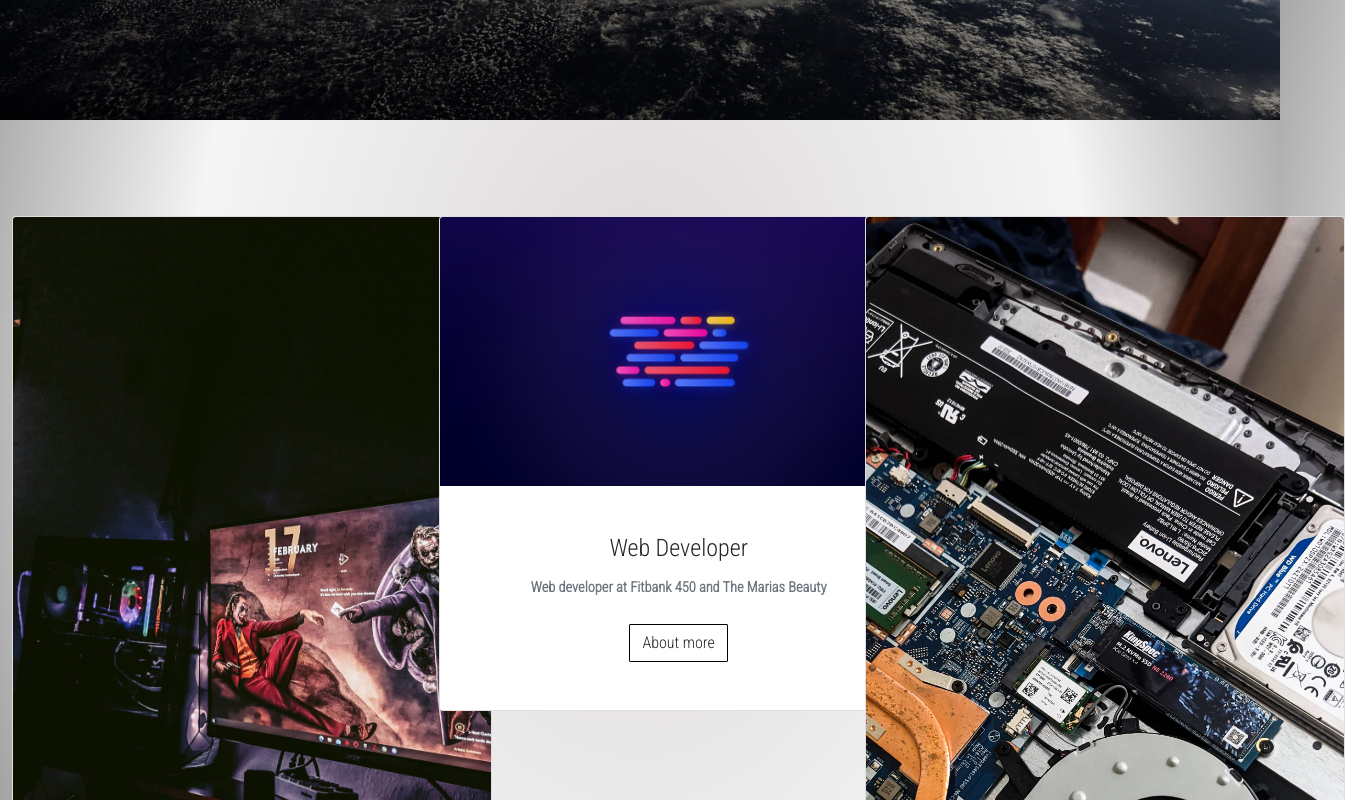
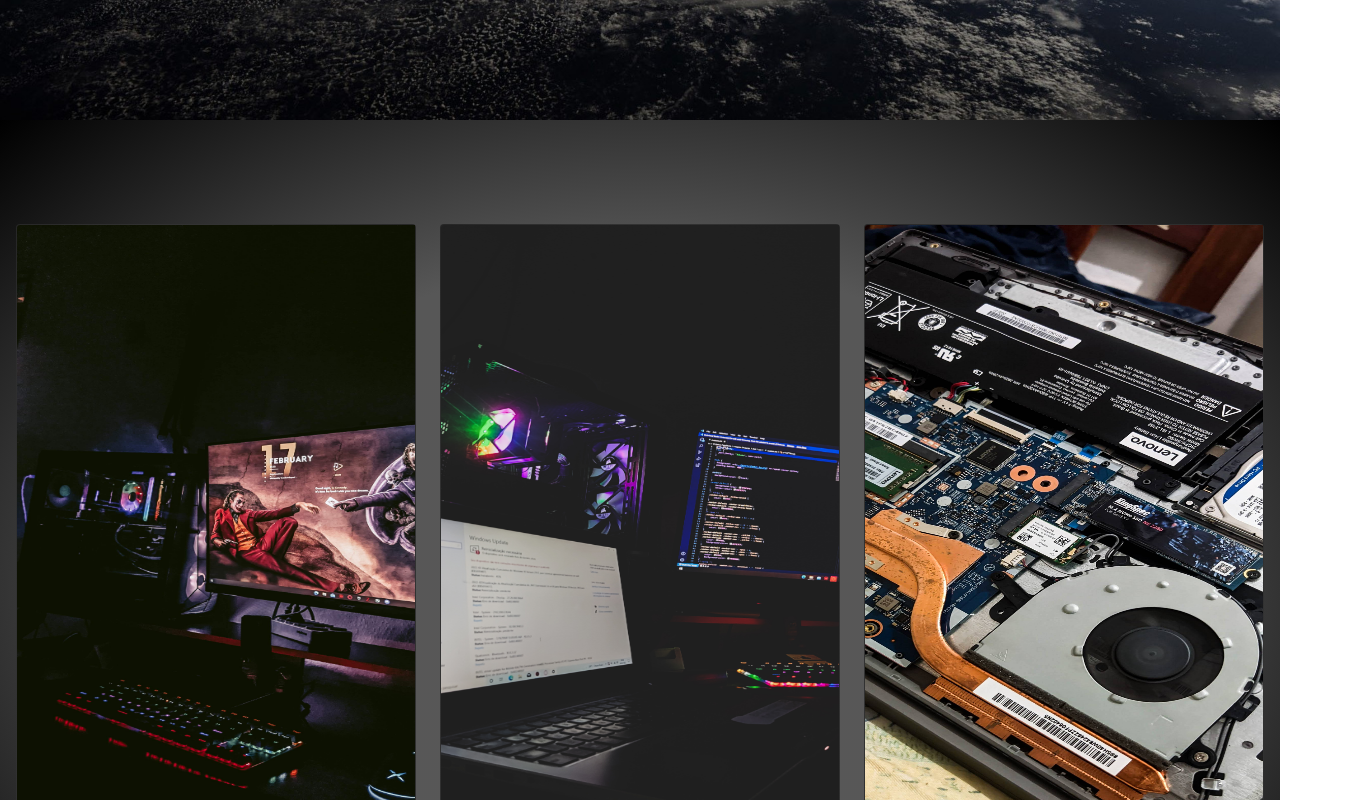
Before and after one commit to KennedyCordeiro/PortifolioReact, a React (Create React App) app: page / in a window 1280 px wide. Shown: the part 600-1400 px from the top of the page, 1345 px wide, since content can reach past the window. Built offline with nearby package versions, Linux system fonts and the light colour scheme.

Commit message:
Adicionado fundo do Header dos cards, a resolvido o problema de tamanho de cards.

```diff
--- a/src/App.css
+++ b/src/App.css
@@ -43,7 +43,7 @@ nav a.nav-link{
 }
 
 body{
-  background-color: #000000 !important;
+
   font-family: 'Roboto Condensed', sans-serif;
   font-weight:  bold;
 }
@@ -121,17 +121,16 @@ body{
 /* ************************************************ Typed Text *********************************************** */
 
 .typed-text{
-	color: #4e0655;
+	color: #5f0066;
   border: #000000;
   border-radius: 60;
 	font-family: "poppin-bold", sans-serif;
-
 	font-size: 1.3rem;
 	line-height: 100px;
 	margin-bottom: 0;
 	text-transform: uppercase;
 	letter-spacing: .3rem;
-	text-shadow: 0 0 6px rgba(0, 0, 0, 0.2);
+	text-shadow: 0 0 6px rgba(117, 117, 117, 0.2);
 }
 @media(max-width: 768px){
   .typed-text{
--- a/src/components/Card.jsx
+++ b/src/components/Card.jsx
@@ -2,21 +2,21 @@ import React, { Component } from "react";
 import Card from "./CardUI";
 import "bootstrap/dist/css/bootstrap.min.css";
 import img1 from '../img/setup.jpg'
-import img2 from '../img/code.png'
+import img2 from '../img/code.jpg'
 import img3 from '../img/Man.jpg'
 class Cards extends Component {
   render() {
     return (
-      <div className="container-fluid d-flex justify-content-center">
+      <div className="container-fluid d-flex justify-content-center card-header">
         <div className="row">
           <div className="col-md-4">
-            <Card imgsrc ={img1} />
+            <Card imgsrc ={img1} title = 'Computer Builder' />
           </div>
           <div className="col-md-4">
-            <Card imgsrc ={img2} />
+            <Card imgsrc ={img2} title='Full Stack Developer' />
           </div>
-          <div className="col-md-4">
-            <Card imgsrc ={img3} />
+          <div className="col-md-4" >
+            <Card imgsrc ={img3} title='Computer Maintenance'/>
           </div>
         </div>
       </div>
--- a/src/components/CardUI.jsx
+++ b/src/components/CardUI.jsx
@@ -1,18 +1,24 @@
 import React from 'react';
 import 'bootstrap/dist/css/bootstrap.min.css';
-import code from './../img/code.png';
 import './../css/Cards.css'
 import '../../node_modules/bootstrap/dist/css/bootstrap.min.css'
 
 const CardUI = props => {
+    // [tags, SetTags] = useState({tags:[]})
+
+    // const handleTag = () => {
+    //     SetTags({})
+    // }
+
+
     return (
 
         <div className='card text-center'>
             <div className='overflow'>
                 <img src={props.imgsrc} alt='Image 1' className='card-img-top'/>
             </div>
-            <div className='card-body text-dark'>
-                <h4 className='card-title'>Web Developer</h4>
+            <div className='card-body'>
+                <h4 className='card-title'>{props.title}</h4>
                 <p className='card-text text-secondary'>Web developer at Fitbank 450 and The Marias Beauty</p>
                 <a href = '#' className='btn btn-card btn-outline-sucess'>About more</a>
             </div>
--- a/src/css/Cards.css
+++ b/src/css/Cards.css
@@ -1,16 +1,17 @@
-body {
-  background: radial-gradient(#d9d6d6, rgb(246, 245, 245), #5e5e5e);
-  font-family: 'Roboto Condensed', sans-serif;
-  font-weight:  bold;
+.card {
+  max-width: 30rem;
+  background: radial-gradient(#666666, rgb(66, 66, 66), #2c2c2c);
+  color: #fffefe !important;
+  max-height: auto;
 }
 
-.card {
-  width: 30rem;
+.card-header{
+  background: radial-gradient(#585757, rgb(87, 87, 87), #000000);
+
 }
-
 .card:hover{
-    box-shadow: 5px 10px 20px 1px rgba(0,0,0,0.253) !important;
-    transition: .3s ease-in-out;
+    box-shadow: 5px 10px 20px 1.5px rgba(0,0,0,0.253) !important;
+    transition: .4s ease-in-out;
 }
 
 .card-body{
@@ -23,19 +24,32 @@ body {
 }
 
 .container-fluid .row{
-    padding-top: 6rem;
+    padding-top: 6rem !important;
+    padding: 0;
 }
 
-.image-card {
-  width: 100%;
-  height: 10px;
+.overflow{
+  overflow: hidden;
 }
+.card-img-top {
+  transform: scale(1);
+  width: 29rem;
+  height: 600px;
+  justify-content: center;
+  transition: transform 0.5s ease-in-out;
+}
+
+.card-img-top:hover {
+  transform: scale(1.3);
+}
+
 
 .btn-card{
   border: 1.5px solid;
   border-color: rgb(0, 0, 0);
   border-radius: 1px;
   margin-top: 3px;
+  color: #ffffff;
 
 }
 .btn-card:hover{
```
Also changed, not shown: src/img/code.jpg (added), src/img/code.png (deleted).
